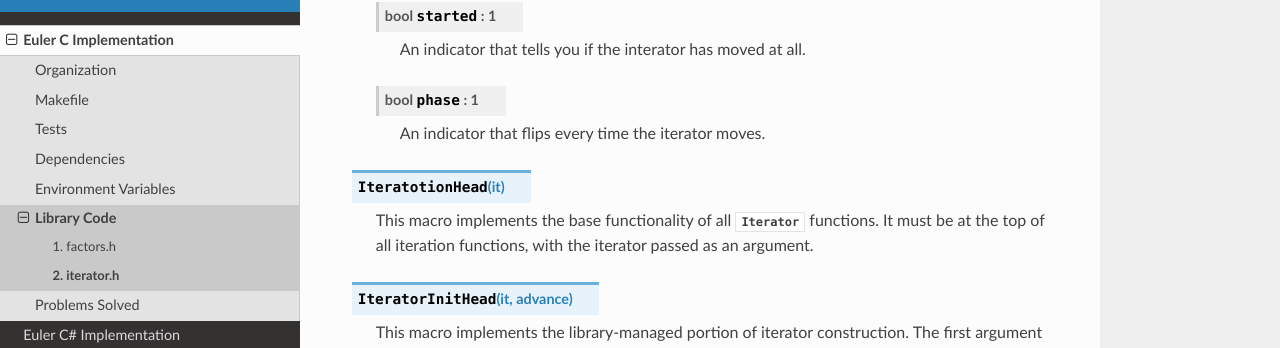
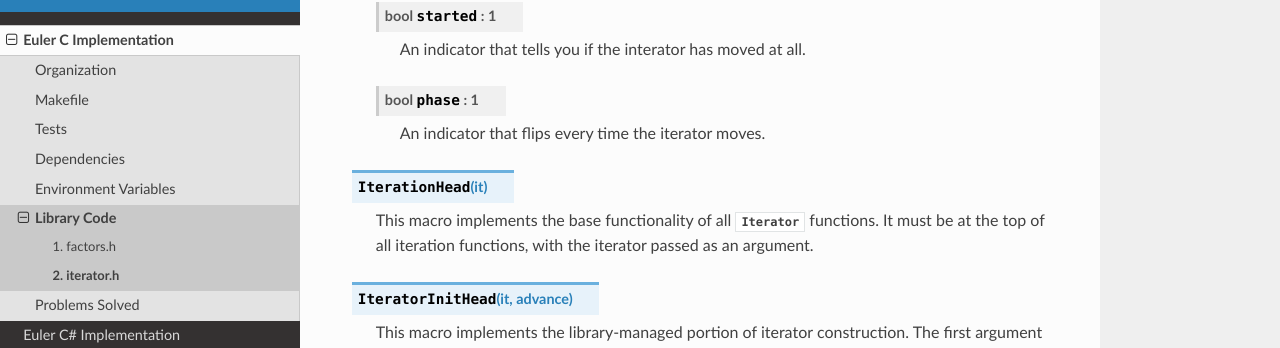
Before and after one commit to LivInTheLookingGlass/Euler, a Sphinx documentation site: the page built from docs/c/iterator.rst, in a window 1280 px wide and 900 px high, scrolled down 531 px. Shown: the part 81-429 px from the top of the window. Built offline with Sphinx 7.4.7 and the Read the Docs theme 2.0.0, drawn with Linux system fonts in a browser that asks for light colours; pages that are not in the unit, such as notebooks, are missing from menus.

Commit message:
fix typo

```diff
--- a/docs/c/iterator.rst
+++ b/docs/c/iterator.rst
@@ -36,7 +36,7 @@ iterator.h
 
         An indicator that flips every time the iterator moves.
 
-.. c:macro:: IteratotionHead(it)
+.. c:macro:: IterationHead(it)
 
     This macro implements the base functionality of all :c:macro:`Iterator <IteratorHead>` functions.
     It must be at the top of all iteration functions, with the iterator passed
```
